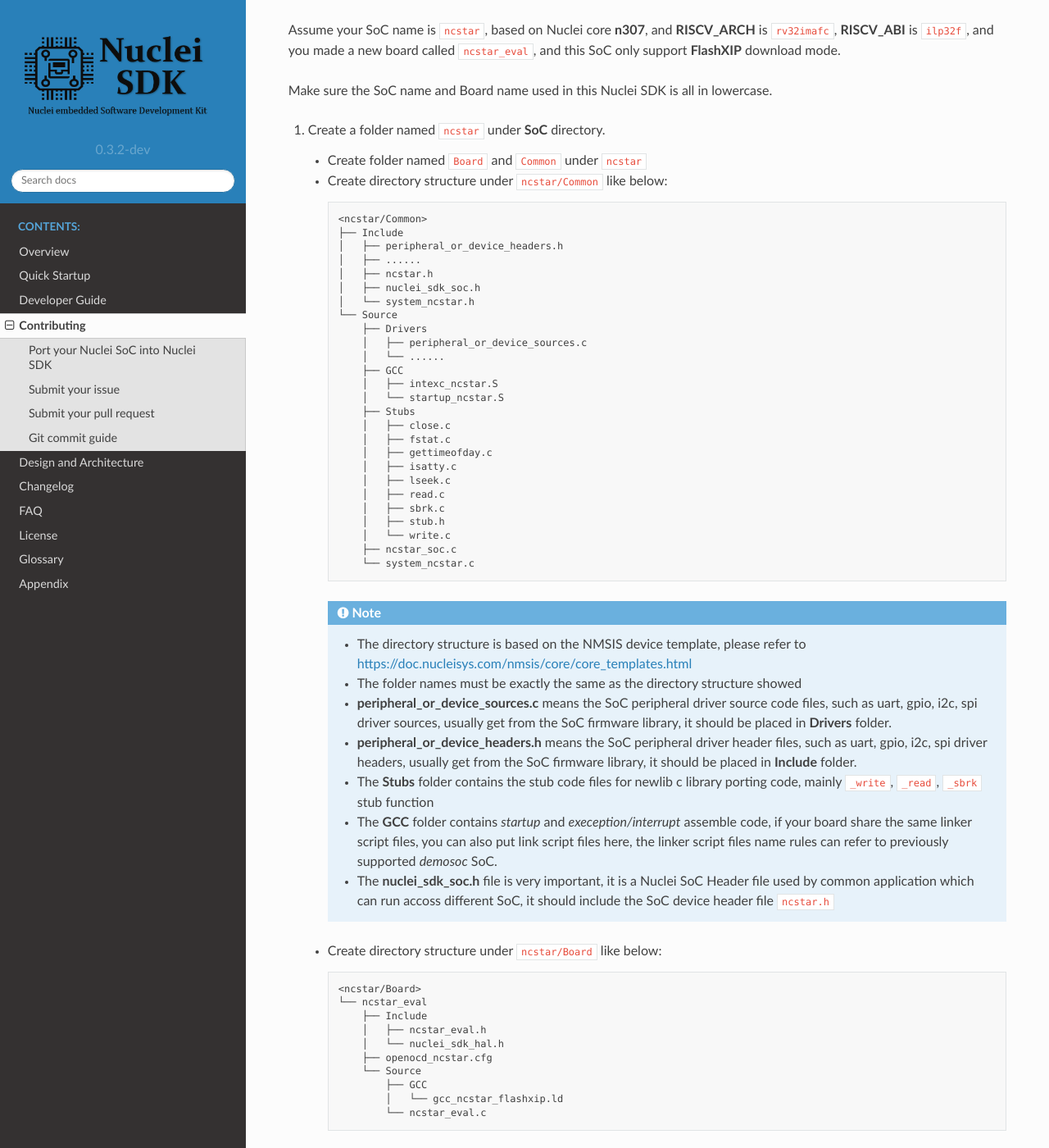
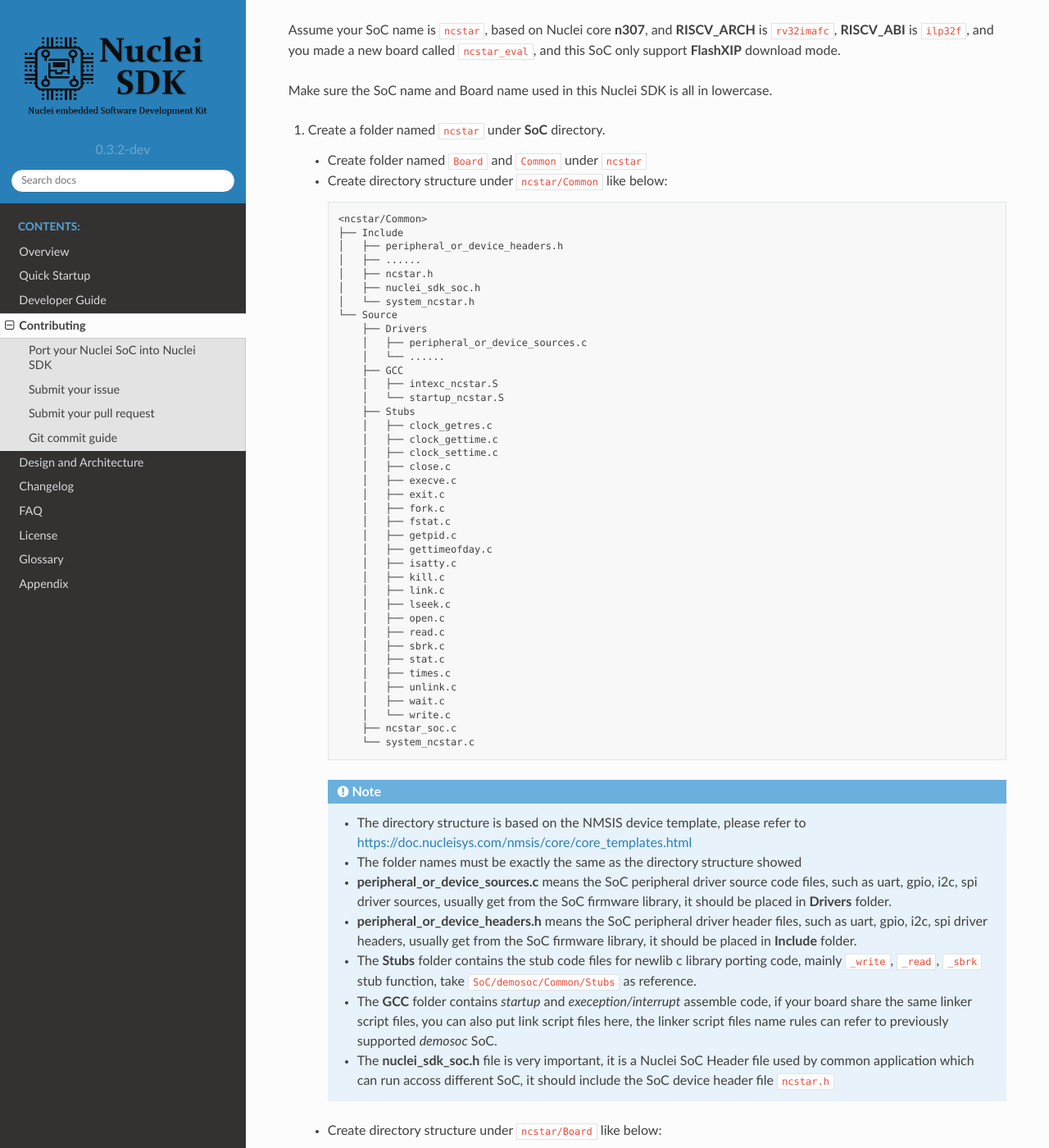
Before and after one commit to Nuclei-Software/nuclei-sdk, a Sphinx documentation site: the page built from doc/source/contribute.rst, in a window 1280 px wide and 1400 px high, scrolled down 431 px. Shown: the whole window at 82% size. Built offline with Sphinx 7.4.7 and the Read the Docs theme 2.0.0, drawn with Linux system fonts in a browser that asks for light colours; some of the changed text lies outside the part shown.

Commit message:
doc: update for build system changes
Signed-off-by: Huaqi Fang <578567190@qq.com>

```diff
--- a/doc/source/contribute.rst
+++ b/doc/source/contribute.rst
@@ -48,14 +48,27 @@
             │   ├── intexc_ncstar.S
             │   └── startup_ncstar.S
             ├── Stubs
+            │   ├── clock_getres.c
+            │   ├── clock_gettime.c
+            │   ├── clock_settime.c
             │   ├── close.c
+            │   ├── execve.c
+            │   ├── exit.c
+            │   ├── fork.c
             │   ├── fstat.c
+            │   ├── getpid.c
             │   ├── gettimeofday.c
             │   ├── isatty.c
+            │   ├── kill.c
+            │   ├── link.c
             │   ├── lseek.c
+            │   ├── open.c
             │   ├── read.c
             │   ├── sbrk.c
-            │   ├── stub.h
+            │   ├── stat.c
+            │   ├── times.c
+            │   ├── unlink.c
+            │   ├── wait.c
             │   └── write.c
             ├── ncstar_soc.c
             └── system_ncstar.c
@@ -72,7 +85,8 @@
            such  as uart, gpio, i2c, spi driver headers, usually get from the SoC firmware library,
            it should be placed in **Include** folder.
          * The **Stubs** folder contains the stub code files for newlib c library porting code,
-           mainly ``_write``, ``_read``, ``_sbrk`` stub function
+           mainly ``_write``, ``_read``, ``_sbrk`` stub function, take ``SoC/demosoc/Common/Stubs``
+           as reference.
          * The **GCC** folder contains *startup* and *exeception/interrupt* assemble code,
            if your board share the same linker script files, you can also put link script files here,
            the linker script files name rules can refer to previously supported *demosoc* SoC.
@@ -110,11 +124,13 @@
            This file is used in application as entry header file to access board and SoC resources.
 
 
-2. Create Makefiles related to ``ncstar`` in :ref:`Nuclei SDK build system <develop_buildsystem>`
+2. Create Makefile related to ``ncstar`` in :ref:`Nuclei SDK build system <develop_buildsystem>`
 
-   * Create **SoC/ncstar/Makefile.build**, the file content should be like this:
+   * Create **SoC/ncstar/build.mk**, the file content should be like this:
 
      .. code-block:: Makefile
+
+        ##### Put your SoC build configurations below #####
 
         BOARD ?= ncstar_eval
 
@@ -123,8 +139,8 @@
         override CORE := n307
         override DOWNLOAD := flashxip
 
-        NUCLEI_SDK_SOC_BOARD=$(NUCLEI_SDK_SOC)/Board/$(BOARD)
-        NUCLEI_SDK_SOC_COMMON=$(NUCLEI_SDK_SOC)/Common
+        NUCLEI_SDK_SOC_BOARD := $(NUCLEI_SDK_SOC)/Board/$(BOARD)
+        NUCLEI_SDK_SOC_COMMON := $(NUCLEI_SDK_SOC)/Common
 
         #no ilm on NCSTAR SoC
         LINKER_SCRIPT ?= $(NUCLEI_SDK_SOC_BOARD)/Source/GCC/gcc_ncstar_flashxip.ld
@@ -133,10 +149,7 @@
         RISCV_ARCH ?= rv32imafc
         RISCV_ABI ?= ilp32f
 
-
-   * Create **SoC/ncstar/Makefile.files**, the file content should be like this:
-
-     .. code-block:: Makefile
+        ##### Put your Source code Management configurations below #####
 
         INCDIRS += $(NUCLEI_SDK_SOC_COMMON)/Include
 
@@ -148,11 +161,12 @@
                      $(NUCLEI_SDK_SOC_COMMON)/Source/GCC/intexc_ncstar.S
 
         # Add extra board related source files and header files
-        VALID_NUCLEI_SDK_SOC_BOARD=$(wildcard $(NUCLEI_SDK_SOC_BOARD))
+        VALID_NUCLEI_SDK_SOC_BOARD := $(wildcard $(NUCLEI_SDK_SOC_BOARD))
         ifneq ($(VALID_NUCLEI_SDK_SOC_BOARD),)
         INCDIRS += $(VALID_NUCLEI_SDK_SOC_BOARD)/Include
         C_SRCDIRS += $(VALID_NUCLEI_SDK_SOC_BOARD)/Source
         endif
+
 
 3. If you have setup the source code and build system correctly, then you can test
    your SoC using the common applications, e.g.
--- a/doc/source/design/overview.rst
+++ b/doc/source/design/overview.rst
@@ -39,6 +39,7 @@
     │   ├── Makefile.base
     │   ├── Makefile.conf
     │   ├── Makefile.core
+    │   ├── Makefile.components
     │   ├── Makefile.files
     │   ├── Makefile.global
     │   ├── Makefile.misc
```
Also changed, not shown: README.md (+1 -0 lines), doc/source/changelog.rst (+13 -4 lines), doc/source/develop/buildsystem.rst (+92 -7 lines).
